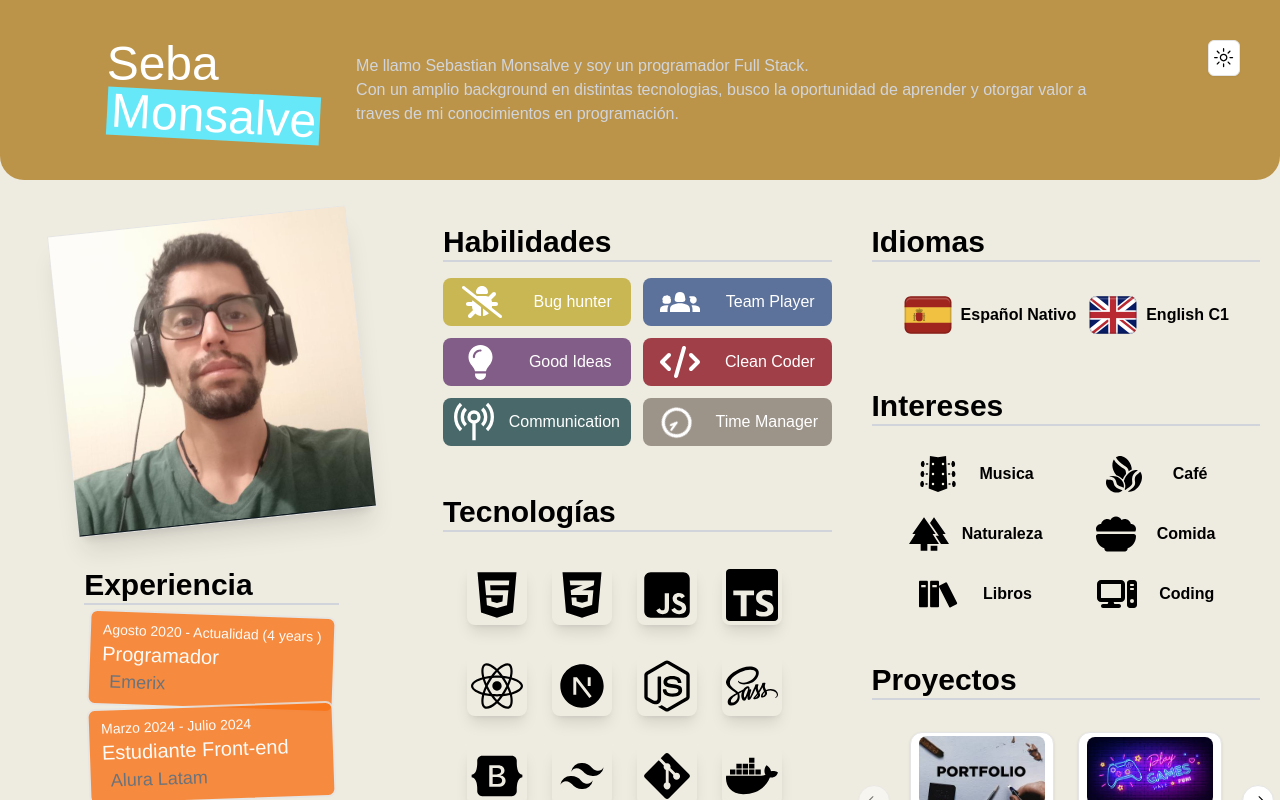
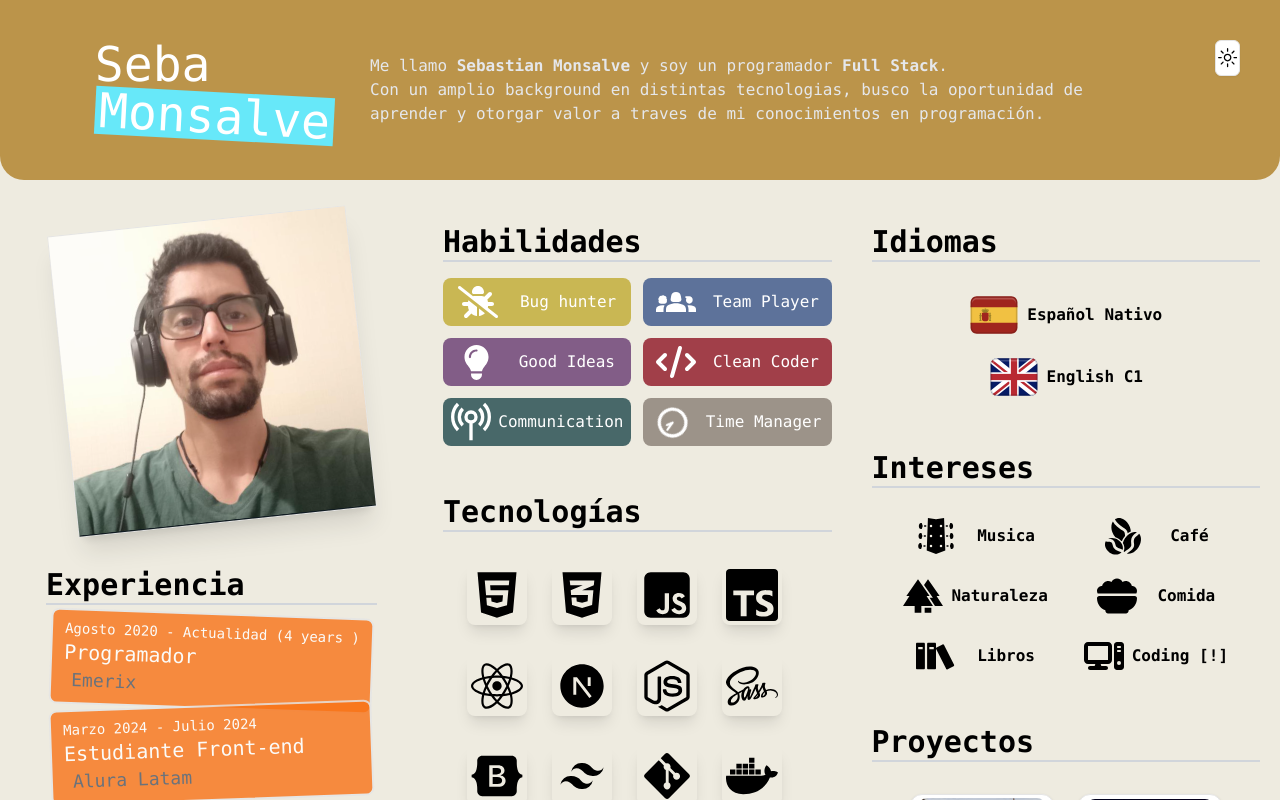
Before and after one commit to Seba-Monsalve/portfolio_v3, a Next.js app: page / in a window 1280 px wide. Shown: the top 800 px of the page. Built offline with nearby package versions, Linux system fonts and the light colour scheme.

Commit message:
Prductivo

```diff
--- a/src/app/layout.tsx
+++ b/src/app/layout.tsx
@@ -3,8 +3,8 @@
 import { ThemeProvider } from "next-themes";
 
 export const metadata: Metadata = {
-  title: "Create Next App",
-  description: "Generated by create next app",
+  title: "Mi portafolio!",
+  description: "Creado por Seba Monsalve",
 };
 
 export default function RootLayout({
@@ -16,6 +16,9 @@
     <html lang="en">
       <head>
         <title>Portafolio - Seba Monsalve</title>
+        <link rel="preconnect" href="https://fonts.googleapis.com"/>
+          <link rel="preconnect" href="https://fonts.gstatic.com" />
+            <link href="https://fonts.googleapis.com/css2?family=Roboto:ital,wght@0,100;0,300;0,400;0,500;0,700;0,900;1,100;1,300;1,400;1,500;1,700;1,900&display=swap" rel="stylesheet"/>
           </head>
           <body  >
 
@@ -25,7 +28,7 @@
               enableSystem
               disableTransitionOnChange
             >
-          <div className="transition-all dark:bg-[#243141] dark:text-slate-300 ">
+              <div className="transition-all dark:bg-[#243141] dark:text-slate-300 font-mono">
 
                 {children}
               </div>
--- a/src/app/page.tsx
+++ b/src/app/page.tsx
@@ -8,16 +8,13 @@
 import { IdiomasSection } from "./sections/IdiomasSection";
 import { ProyectosSection } from "./sections/ProyectosSection";
 import { ModeToggle } from "./components/ModeToggle";
-import { TooltipProvider } from '@/components/ui/tooltip';
 
 export default function Home() {
   return (
     <>
       <div className="flex flex-row  gap-5 transition-all p-10 rounded-b-3xl
-
        bg-[#486869]
        hover:bg-[#bb944a]
-
       hover:dark:bg-[#825d87]
       dark:bg-[#5d729a]
       ">
@@ -26,7 +23,7 @@
             <span className="text-5xl w-3/5 text-white">Seba</span>
             <span className="text-5xl rotate-3 px-1 bg-cyan-300">Monsalve</span>
           </div>
-          <p className="w-2/3 text-gray-300">Me llamo Sebastian Monsalve y soy un programador         Full Stack.
+          <p className="w-2/3 text-gray-200">Me llamo <b>Sebastian Monsalve</b> y soy un programador <b>Full Stack</b>.
             <br />
             Con un amplio background en distintas tecnologias, busco la oportunidad de aprender y otorgar valor a traves de mi conocimientos en programación. </p>
         </div>
@@ -43,7 +40,7 @@
       <div className="flex md:flex-row w-full flex-col">
         {/* CLOUMNA1 */}
         <div className="flex flex-col w-full items-center p-4 rounded-xxl  ">
-          <Image alt='fotoperfil' width={300} height={300} className=" grayscale-0 hover:grayscale  shadow-xl transition-all bg-white -rotate-6  border hover:rotate-0 " src={profilePic} />
+          <Image alt='fotoperfil' width={300} height={300} className=" grayscale-0 hover:grayscale  shadow-xl hover:shadow-gray-700 transition-all bg-white -rotate-6  border hover:rotate-0 " src={profilePic} />
           <br />
           <FormationInfo />
         </div>
--- a/src/app/sections/Intereses.tsx
+++ b/src/app/sections/Intereses.tsx
@@ -14,7 +14,7 @@
       <div className="flex flex-row items-center hover:font-semibold justify-evenly hover:scale-125  transition-all duration-150"><MdForest size={40} /> Naturaleza</div>
       <div className="flex flex-row items-center hover:font-semibold justify-evenly hover:scale-125  transition-all duration-150"><FaBowlFood size={40} /> Comida</div>
       <div className="flex flex-row items-center hover:font-semibold justify-evenly hover:scale-125  transition-all duration-150"><ImBooks size={40} /> Libros</div>
-      <div className="flex flex-row items-center hover:font-semibold justify-evenly hover:scale-125  transition-all duration-150"><FaComputer size={40} /> Coding</div>
+      <div className="flex flex-row items-center hover:font-semibold justify-evenly hover:scale-125  transition-all duration-150"><FaComputer size={40} /> Coding [!]</div>
     </div>
   </div>
   )
--- a/src/app/sections/TecnologiaSection.tsx
+++ b/src/app/sections/TecnologiaSection.tsx
@@ -86,7 +86,9 @@
                     </Tooltip>
                     <Tooltip>
                         <TooltipTrigger asChild>
-                            < FaBootstrap size={60} className='hover:fill-purple-900 shadow-lg rounded-lg p-1 hover:-translate-y-2 hover:z-10  transition-all duration-250' />
+                            < FaBootstrap size={60} className='
+                            dark:hover:fill-purple-500
+                            hover:fill-purple-900 shadow-lg rounded-lg p-1 hover:-translate-y-2 hover:z-10  transition-all duration-250' />
                         </TooltipTrigger>
                         <TooltipContent side='bottom' >
                             <p>Bootstrap</p>
@@ -110,7 +112,10 @@
                     </Tooltip>
                     <Tooltip>
                         <TooltipTrigger asChild>
-                            < FaDocker size={60} className='hover:fill-blue-600  shadow-lg rounded-lg p-1 hover:-translate-y-2 hover:z-10  transition-all duration-250' />
+                            < FaDocker size={60} className='
+                            dark:hover:fill-blue-400
+                            hover:fill-blue-600
+                              shadow-lg rounded-lg p-1 hover:-translate-y-2 hover:z-10  transition-all duration-250' />
                         </TooltipTrigger>
                         <TooltipContent side='bottom' >
                             <p>Docker</p>
```
Lines whose indentation alone changed are shown as unchanged.
